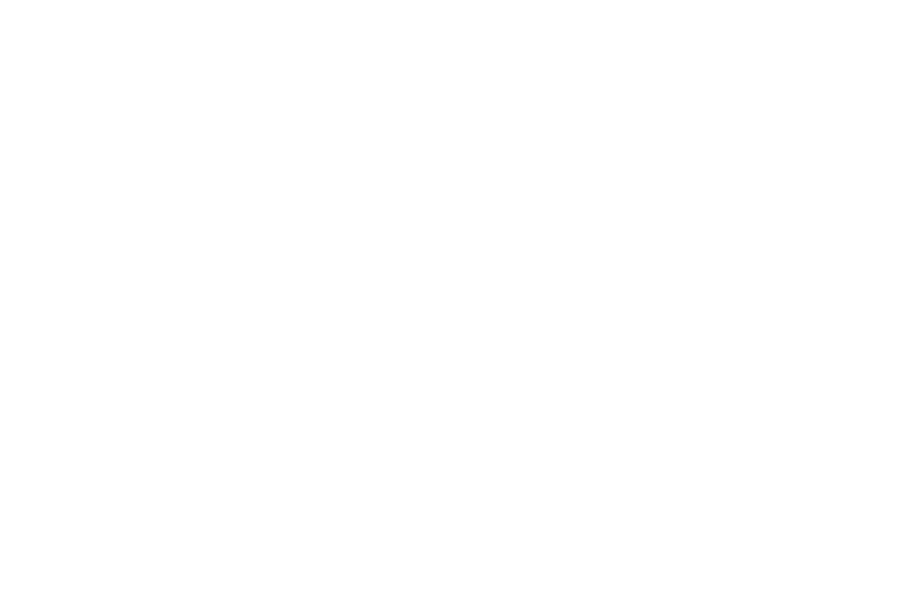
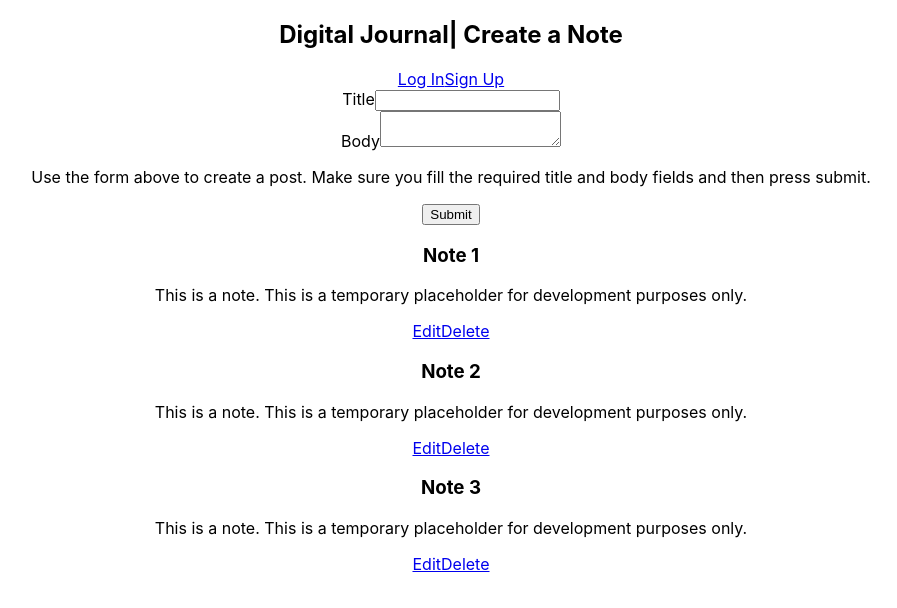
Before and after one commit to vinccodes/chingu-voyages, a React (Create React App) app in the folder solo-projects/tier3/journal-app/: page / in a window 1280 px wide. Shown: the top 608 px of the page, without its empty margins (189-1086 px from the left). Built offline with nearby package versions, Linux system fonts and the light colour scheme.

Commit message:
Created components for the main app

```diff
--- a/solo-projects/tier3/journal-app/src/App.js
+++ b/solo-projects/tier3/journal-app/src/App.js
@@ -1,10 +1,28 @@
 import logo from './logo.svg';
 import './App.css';
+import data from './data'
+import {Navbar, AddNoteForm, Note} from './components'
 
 function App() {
+
+  const allNotes = data.map(note =>{
+    return(
+      <Note
+          key={note.id}
+          title={note.title}
+          body={note.body}
+        />
+    )
+  })
   return (
     <div className="App">
-
+      <header>
+        <Navbar logo="Digital Journal" subtitle="| Create a Note"/>
+      </header>
+      <AddNoteForm/>
+      <div>
+        {allNotes}
+      </div>
     </div>
   );
 }
--- a/solo-projects/tier3/journal-app/src/components/AddNoteForm.js
+++ b/solo-projects/tier3/journal-app/src/components/AddNoteForm.js
@@ -0,0 +1,22 @@
+import React from 'react'
+
+const AddNoteForm = (props) =>{
+    return(
+        <div>
+            <form>
+                <div className="">
+                    <label htmlFor="title">Title</label>
+                    <input name="title" type="text"></input>
+                </div>
+                <div className="">
+                    <label htmlFor="body">Body</label>
+                    <textarea name="body"></textarea>
+                </div>
+                <p>Use the form above to create a post. Make sure you fill the required title and body fields and then press submit.</p>
+                <button className="" type="submit">Submit</button>
+            </form>
+        </div>
+
+    )
+}
+export default AddNoteForm
--- a/solo-projects/tier3/journal-app/src/components/Navbar.js
+++ b/solo-projects/tier3/journal-app/src/components/Navbar.js
@@ -1 +1,14 @@
 import React from 'react'
+
+const Navbar = (props)=>{
+    return(
+    <nav>
+        <h1>{props.logo}<span>{props.subtitle}</span></h1>
+        <div className="nav__links--container">
+            <a href="#">Log In</a>
+            <a href="#">Sign Up</a>
+        </div>
+    </nav>
+    )
+}
+export default Navbar
--- a/solo-projects/tier3/journal-app/src/components/Note.js
+++ b/solo-projects/tier3/journal-app/src/components/Note.js
@@ -0,0 +1,16 @@
+import React from 'react'
+
+const Note = (props) =>{
+    return (
+        <div>
+            <h3>{props.title}</h3>
+            <p>{props.body}</p>
+            <div>
+                <a href="#">Edit</a>
+                <a href="#">Delete</a>
+            </div>
+        </div>
+    )
+}
+
+export default Note
--- a/solo-projects/tier3/journal-app/src/components/index.js
+++ b/solo-projects/tier3/journal-app/src/components/index.js
@@ -5,3 +5,7 @@
  *
  *
  */
+
+export {default as Navbar} from './Navbar'
+export {default as AddNoteForm} from './AddNoteForm'
+export {default as Note} from './Note'
--- /dev/null
+++ b/solo-projects/tier3/journal-app/src/data.js
@@ -0,0 +1,21 @@
+
+
+const data = [
+    {
+        id: 1,
+        title: "Note 1",
+        body: "This is a note. This is a temporary placeholder for development purposes only.",
+    },
+    {
+        id: 2,
+        title: "Note 2",
+        body: "This is a note. This is a temporary placeholder for development purposes only.",
+    },
+    {
+        id: 3,
+        title: "Note 3",
+        body: "This is a note. This is a temporary placeholder for development purposes only.",
+    }
+]
+
+export default data
```
